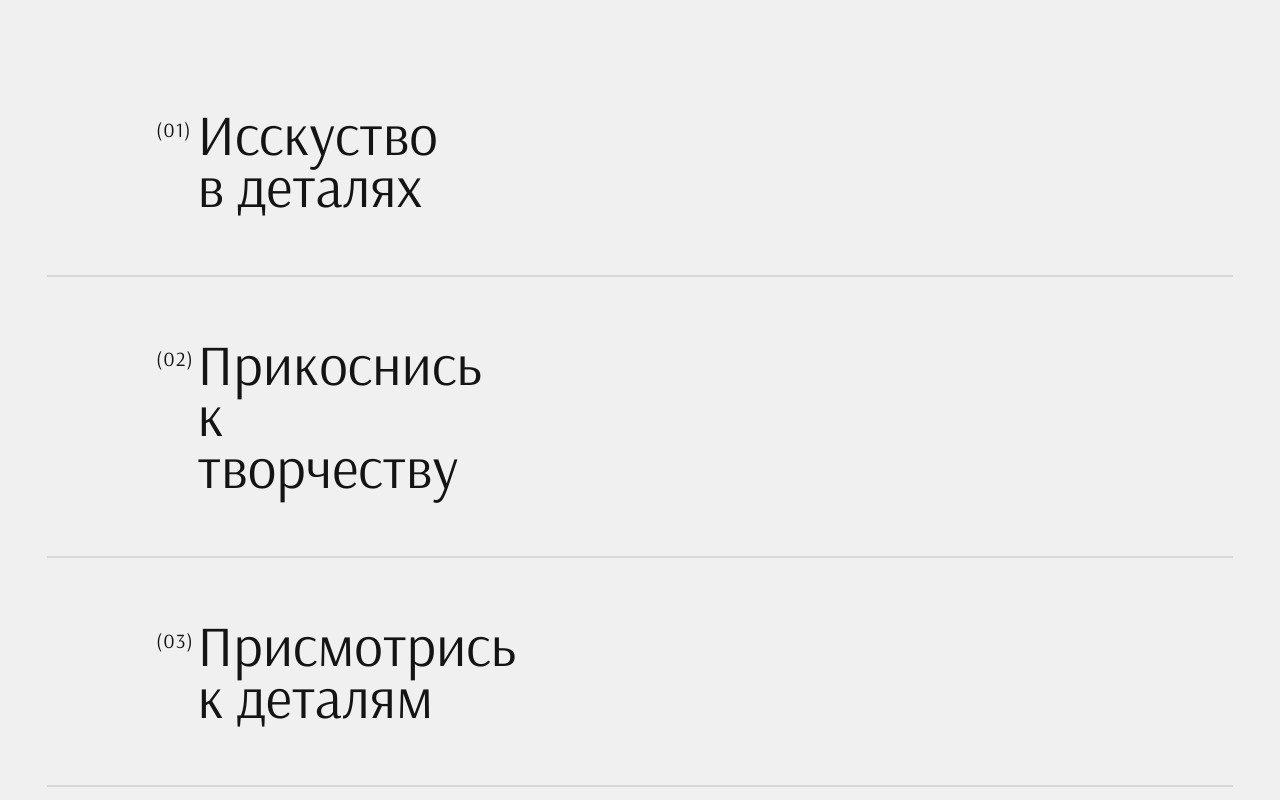
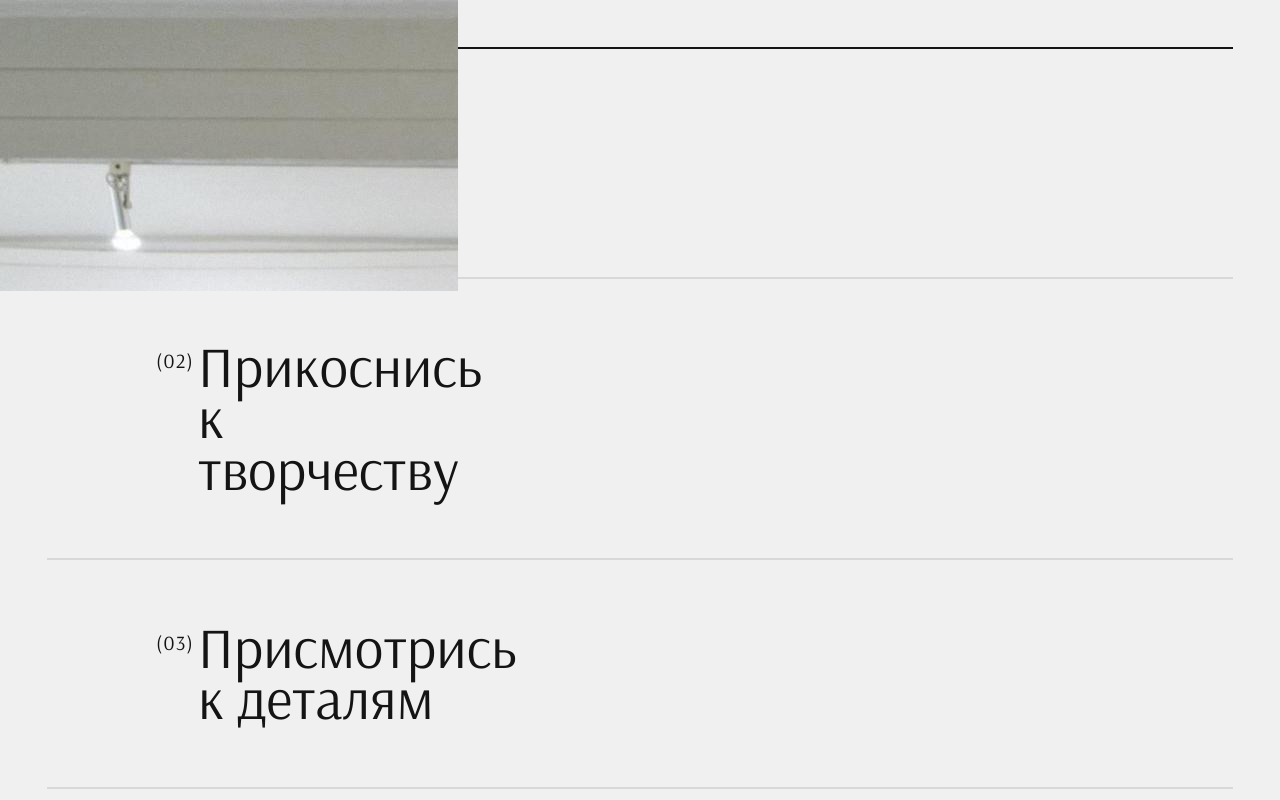
Before and after one commit to EmaMaksimava/MouseMove_parallax, a plain HTML site: page index.html in a window 1280 px wide. Shown: the top 800 px of the page. Drawn offline with Linux system fonts and the light colour scheme.

Commit message:
add styles for cursor

```diff
--- a/css/main.css
+++ b/css/main.css
@@ -12,7 +12,7 @@
 :root {
   --black: #141414;
   --index: calc(1vw + 1vh);
-  --transition: 1.0s ease-in;
+  --transition: .75s ease-in;
 }
 
 body {
@@ -29,11 +29,15 @@ body {
   display: block;
   text-decoration: none;
   color: var(--black);
-  /*cursor: none;*/
+  cursor: none;
   line-height: .9;
   padding:  calc(var(--index) * 3) calc(var(--index) * 7.25);
   border-bottom: 2px solid rgb(0 0 0 / .1);
   counter-increment: my-counter;
+}
+
+.magic-list__item:first-child {
+  border-top: 2px solid var(--black);
 }
 
 .magic-list__item::before {
@@ -44,14 +48,34 @@ body {
   margin-left: calc(var(--index) * -2);
   margin-top: calc(var(--index) / 1.8);
   transition: transform var(--transition);
+  transition-delay: 0.02s;
+  will-change: transform;
 }
 
 .magic-list__header {
   width: min-content;
   transition: transform var(--transition);
+  will-change: transform;
 }
 
 .magic-list__item:hover .magic-list__header,
 .magic-list__item:hover::before {
   transform: translate3d(calc(var(--index) * -4), 0, 0);
 }
+
+.cursor {
+  position:fixed;
+  --width: calc(var(--index) * 22);
+  --height: calc(var(--index) * 14);
+  width: var(--width);
+  height: var(--height);
+  top: 0;
+  left: 0;
+  overflow: hidden;
+}
+
+.cursor__image {
+  position:relative;
+  width: calc(var(--width) * 2);
+  height: calc(var(--height) * 2);
+}
```
